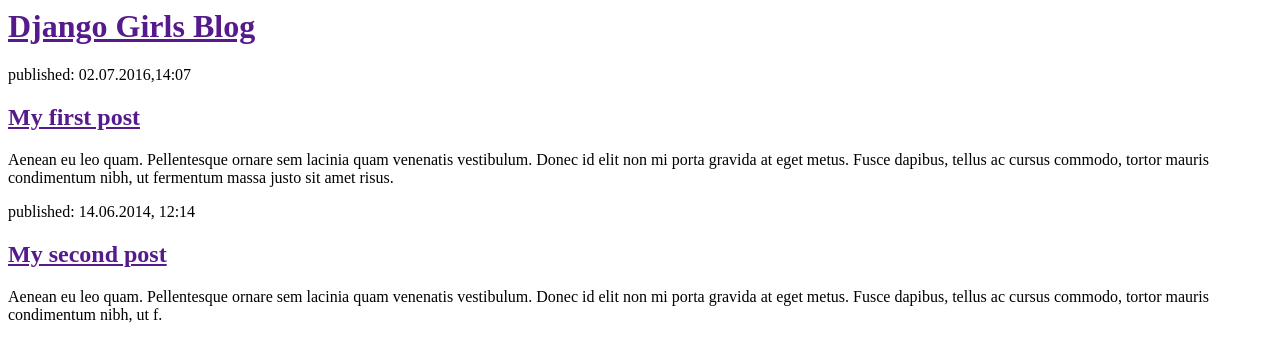
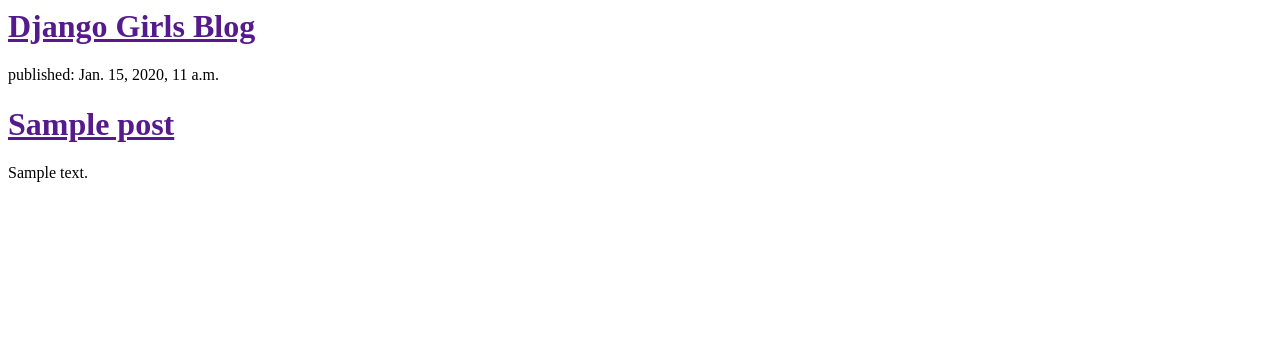
Before and after one commit to sarabraga/-my-first-blog-, a Django app: template blog/templates/blog/post_list.html in a window 1280 px wide. Shown: the top 362 px of the page. Run offline with Django 3.2, Linux system fonts and the light colour scheme; the template is opened without the code that fills it: values that come from a table or form of the project are taken from there, others are empty; tables that the repository leaves empty hold one stand-in row (values such as "Sample post").

Commit message:
Modified templates to display posts from database.

```diff
--- a/blog/templates/blog/post_list.html
+++ b/blog/templates/blog/post_list.html
@@ -6,18 +6,15 @@
 		<div>
 			<h1><a href="">Django Girls Blog</a></h1>
 		</div>
+	{% for post in posts %}
+    	<div>
+        	<p>published: {{ post.published_date }}</p>
+        	<h1><a href="">{{ post.title }}</a></h1>
+        	<p>{{ post.text|linebreaksbr }}</p>
+    	</div>
+	{% endfor %}
 
-		<div>
-			<p>published: 02.07.2016,14:07</p>
-			<h2><a href="">My first post </a></h2>
-			<p>Aenean eu leo quam. Pellentesque ornare sem lacinia quam venenatis vestibulum. Donec id elit non mi porta gravida at eget metus. Fusce dapibus, tellus ac cursus commodo, tortor mauris condimentum nibh, ut fermentum massa justo sit amet risus.</p>
-		 </div>
 
-		 <div>
-            <p>published: 14.06.2014, 12:14</p>
-            <h2><a href="">My second post</a></h2>
-            <p>Aenean eu leo quam. Pellentesque ornare sem lacinia quam venenatis vestibulum. Donec id elit non mi porta gravida at eget metus. Fusce dapibus, tellus ac cursus commodo, tortor mauris condimentum nibh, ut f.</p>
-        </div>
     </body>
 
 </html>
--- a/blog/urls.py
+++ b/blog/urls.py
@@ -3,4 +3,4 @@
 
 urlpatterns = [
 	url(r'^$',views.post_list,name='post_list'),
-	]
+]
--- a/blog/views.py
+++ b/blog/views.py
@@ -1,5 +1,7 @@
 from django.shortcuts import render
+from django.utils import timezone
+from .models import Post
 
-# Create your views here.
 def post_list(request):
-    return render(request, 'blog/post_list.html', {})
+	posts = Post.objects.filter(published_date__lte=timezone.now()).order_by('published_date')
+	return render(request, 'blog/post_list.html', {'posts':posts})
```
Also changed, not shown: blog/models.py (+5 -5 lines), 1 other file.
